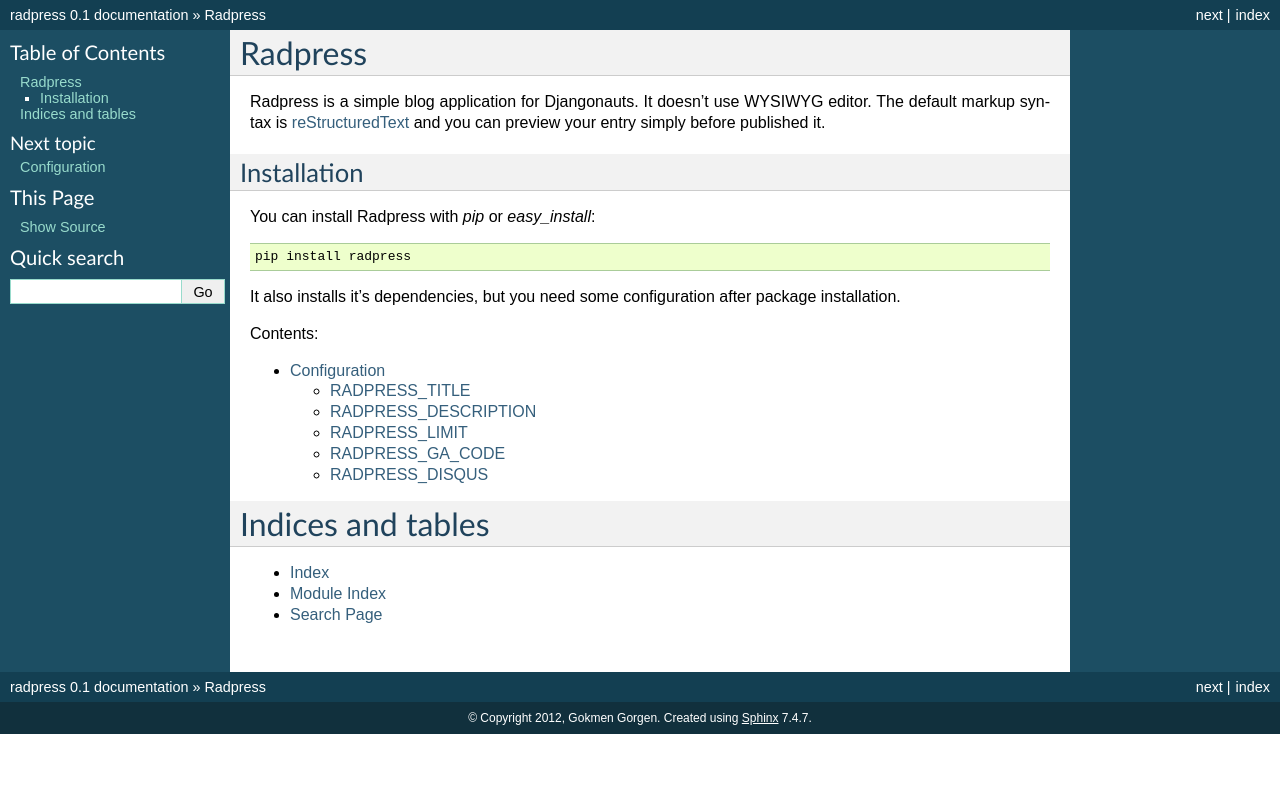
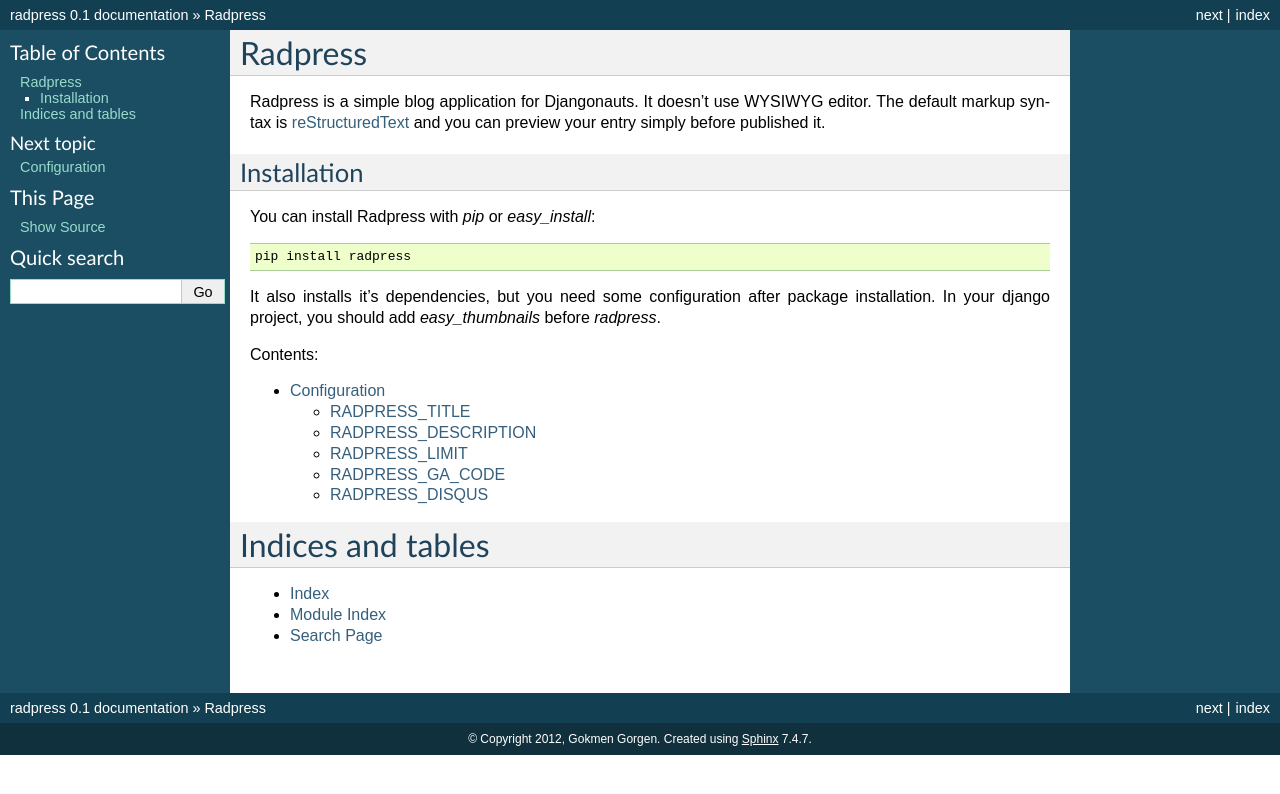
Before and after one commit to MechanisM/radpress, a Sphinx documentation site: the page built from docs/index.rst, in a window 1280 px wide. Shown: the top 794 px of the page. Built offline with Sphinx 7.4.7, drawn with Linux system fonts in a browser that asks for light colours.

Commit message:
udpate documentation.

```diff
--- a/docs/index.rst
+++ b/docs/index.rst
@@ -16,7 +16,8 @@
     pip install radpress
 
 It also installs it's dependencies, but you need some configuration after
-package installation.
+package installation. In your django project, you should add `easy_thumbnails`
+before `radpress`.
 
 Contents:
 
```
